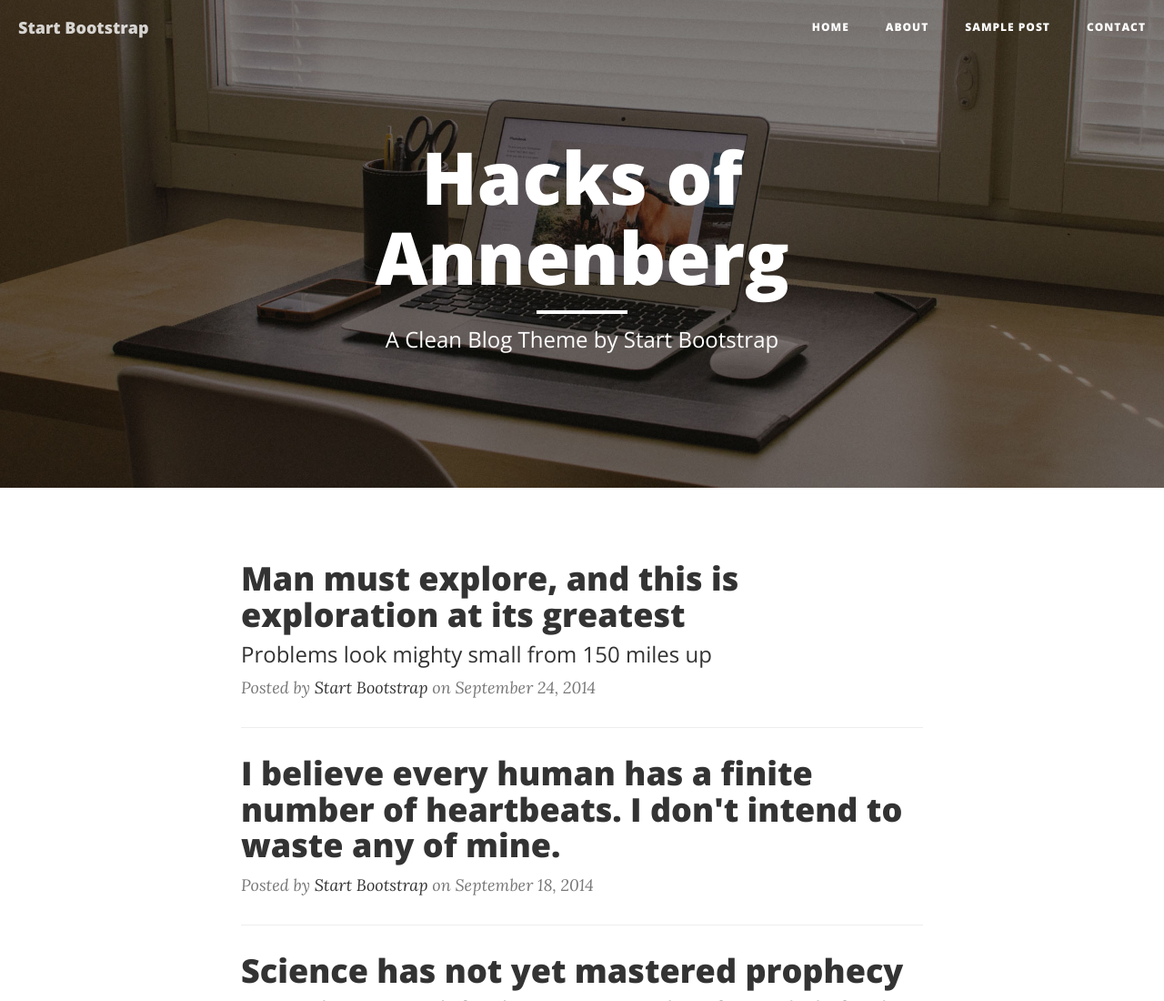
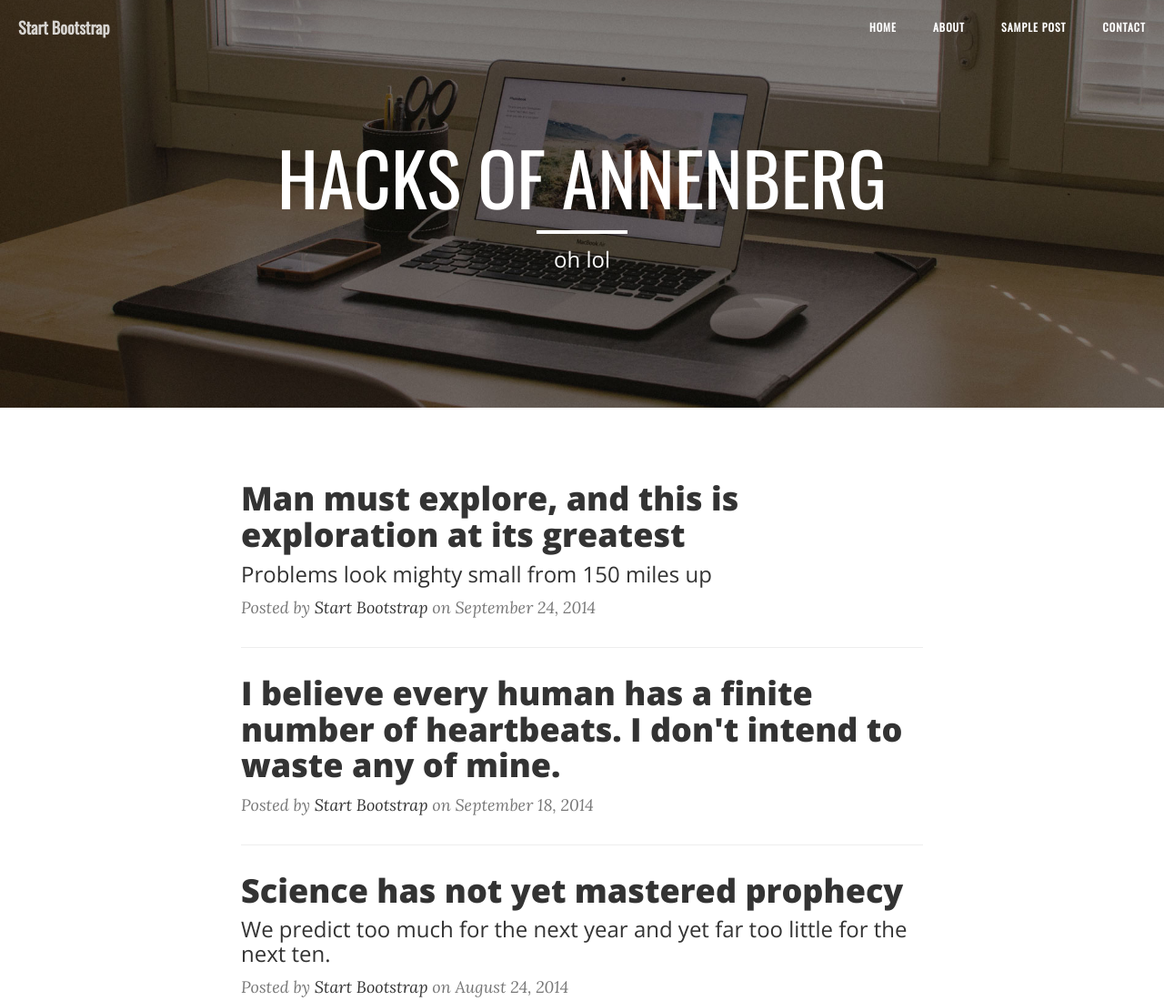
Before and after one commit to berghacks/berghacks, a website: page index.html in a window 1280 px wide. Shown: the top 1100 px of the page at 91% size. Drawn offline with nearby package versions, Linux system fonts and the light colour scheme.

Commit message:
Update font

```diff
--- a/css/clean-blog.css
+++ b/css/clean-blog.css
@@ -53,7 +53,7 @@ hr.small {
   left: 0;
   width: 100%;
   z-index: 3;
-  font-family: 'Open Sans', 'Helvetica Neue', Helvetica, Arial, sans-serif;
+  font-family: 'Oswald','Open Sans', 'Helvetica Neue', Helvetica, Arial, sans-serif;
 }
 .navbar-custom .navbar-brand {
   font-weight: 800;
--- a/index.html
+++ b/index.html
@@ -15,13 +15,13 @@
     <link href="vendor/bootstrap/css/bootstrap.min.css" rel="stylesheet">
 
     <!-- Theme CSS -->
-    <link href="css/clean-blog.min.css" rel="stylesheet">
+    <link href="css/clean-blog.css" rel="stylesheet">
 
     <!-- Custom Fonts -->
     <link href="vendor/font-awesome/css/font-awesome.min.css" rel="stylesheet" type="text/css">
     <link href='https://fonts.googleapis.com/css?family=Lora:400,700,400italic,700italic' rel='stylesheet' type='text/css'>
     <link href='https://fonts.googleapis.com/css?family=Open+Sans:300italic,400italic,600italic,700italic,800italic,400,300,600,700,800' rel='stylesheet' type='text/css'>
-    <link href="https://fonts.googleapis.com/css?family=Oswald" rel="stylesheet">
+    <link href="https://fonts.googleapis.com/css?family=Oswald|Roboto+Condensed|Roboto:400,700" rel="stylesheet">
 
     <!-- HTML5 Shim and Respond.js IE8 support of HTML5 elements and media queries -->
     <!-- WARNING: Respond.js doesn't work if you view the page via file:// -->
@@ -75,9 +75,9 @@
             <div class="row">
                 <div class="col-lg-8 col-lg-offset-2 col-md-10 col-md-offset-1">
                     <div class="site-heading">
-                        <h1>Hacks of Annenberg</h1>
+                        <h1>HACKS OF ANNENBERG</h1>
                         <hr class="small">
-                        <span class="subheading">A Clean Blog Theme by Start Bootstrap</span>
+                        <span class="subheading">oh lol</span>
                     </div>
                 </div>
             </div>
```
Also changed, not shown: post.html (+1 -0 lines).
